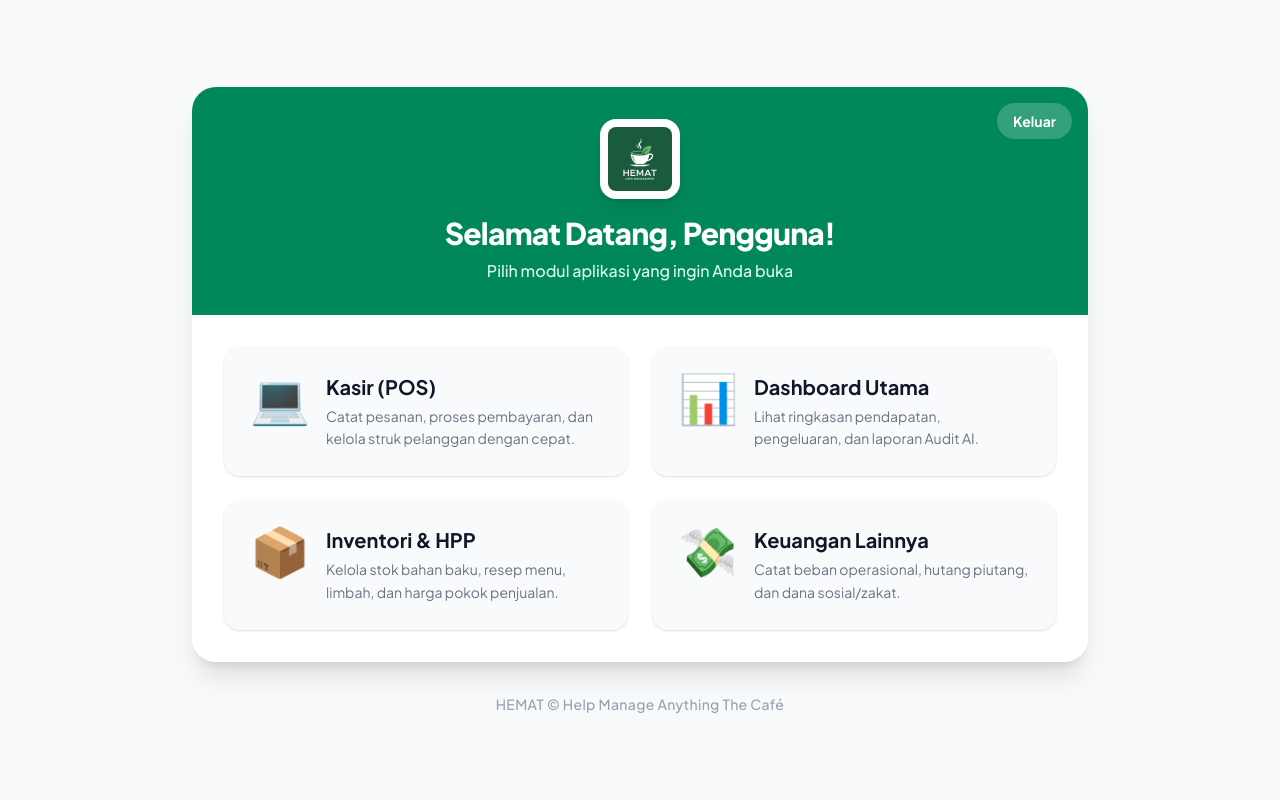
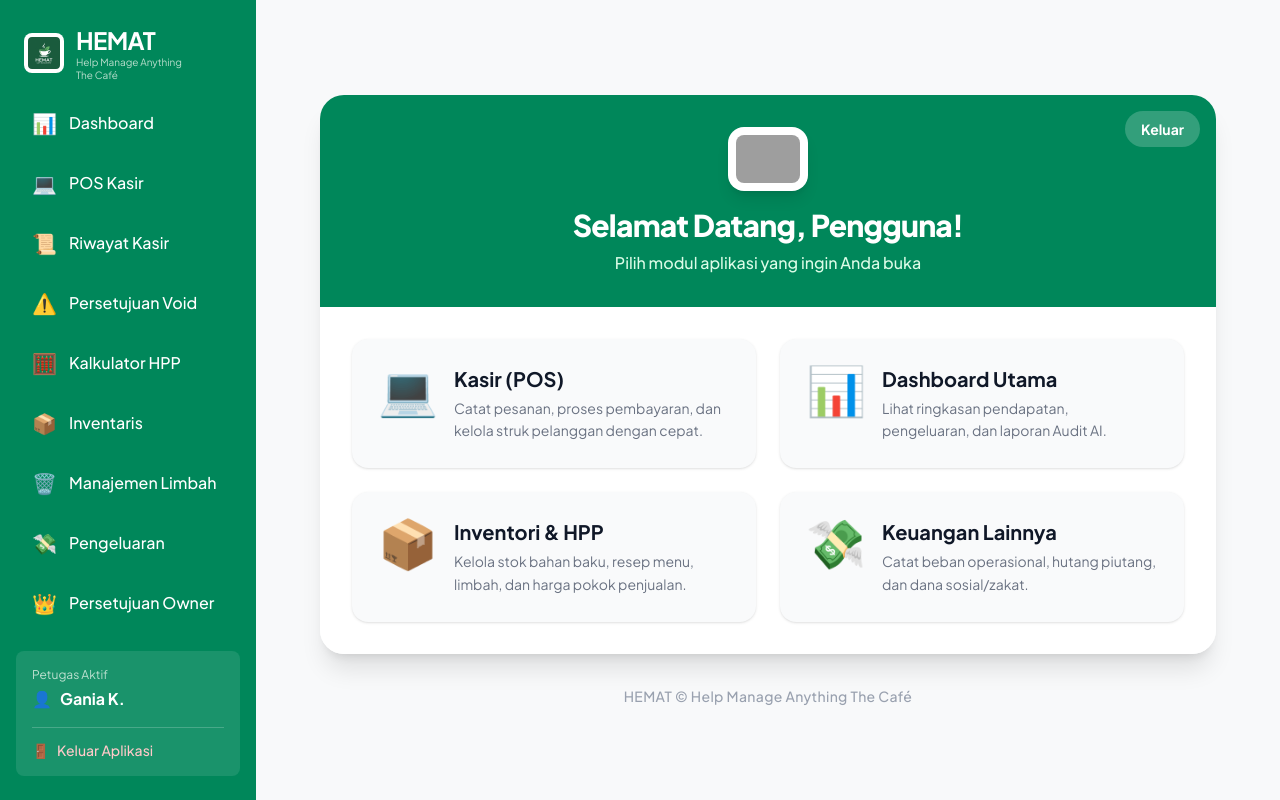
Before and after one commit to gania04/HEMAT-Help_Manage_Anything_The_Caf-, a Next.js app: page /menu in a window 1280 px wide. Built offline with nearby package versions, Linux system fonts and the light colour scheme; no server answers; grey boxes are pictures that could not be loaded.

Commit message:
feat: put main menu portal inside dashboard layout and link logo to it

```diff
--- a/src/app/menu/page.tsx
+++ b/src/app/(dashboard)/menu/page.tsx
@@ -19,7 +19,7 @@ export default async function MainMenuPage() {
   }
 
   return (
-    <div className="min-h-screen bg-soft-gray p-4 md:p-6 flex flex-col items-center justify-center">
+    <div className="h-full overflow-y-auto bg-soft-gray p-4 md:p-10 flex flex-col items-center justify-center">
       <div className="w-full max-w-4xl bg-white rounded-3xl shadow-xl overflow-hidden">
         <div className="bg-[#00875A] p-8 text-white text-center relative">
           <div className="flex justify-center mb-4">
--- a/src/components/layout/Sidebar.tsx
+++ b/src/components/layout/Sidebar.tsx
@@ -40,10 +40,10 @@ export function Sidebar({ activeUser = 'Gania K.', activeRole = 'owner' }: Reado
     <>
       {/* Mobile Top Navigation Bar */}
       <div className="md:hidden flex items-center justify-between bg-white text-gray-800 px-4 py-3 border-b shadow-sm sticky top-0 z-30">
-        <div className="flex items-center gap-2">
+        <Link href="/menu" className="flex items-center gap-2 cursor-pointer">
           <Image src="/icon-192x192.png" alt="Logo" width={32} height={32} unoptimized={true} />
           <span className="font-bold text-[#00875A]">{activeMenuName}</span>
-        </div>
+        </Link>
         <button
           onClick={() => setIsOpen(!isOpen)}
           className="p-2 bg-[#E6F4EA] text-[#00875A] rounded-md"
@@ -73,13 +73,13 @@ export function Sidebar({ activeUser = 'Gania K.', activeRole = 'owner' }: Reado
         ${isOpen ? 'translate-x-0' : '-translate-x-full md:translate-x-0'}
       `}>
         <div className="p-6 pb-4 flex items-center justify-between md:justify-start gap-3 flex-shrink-0">
-          <div className="flex items-center gap-3">
+          <Link href="/menu" className="flex items-center gap-3 cursor-pointer hover:opacity-90 transition">
             <Image src="/icon-192x192.png" alt="HEMAT Logo" width={40} height={40} className="bg-white p-1 rounded-lg" unoptimized={true} />
             <div>
               <h1 className="text-2xl font-bold tracking-tight">HEMAT</h1>
               <p className="text-[10px] text-[#E6F4EA]/80 leading-tight">Help Manage Anything<br/>The Café</p>
             </div>
-          </div>
+          </Link>
           <button className="md:hidden text-white/70 text-2xl" onClick={() => setIsOpen(false)}>✕</button>
         </div>
 
```
